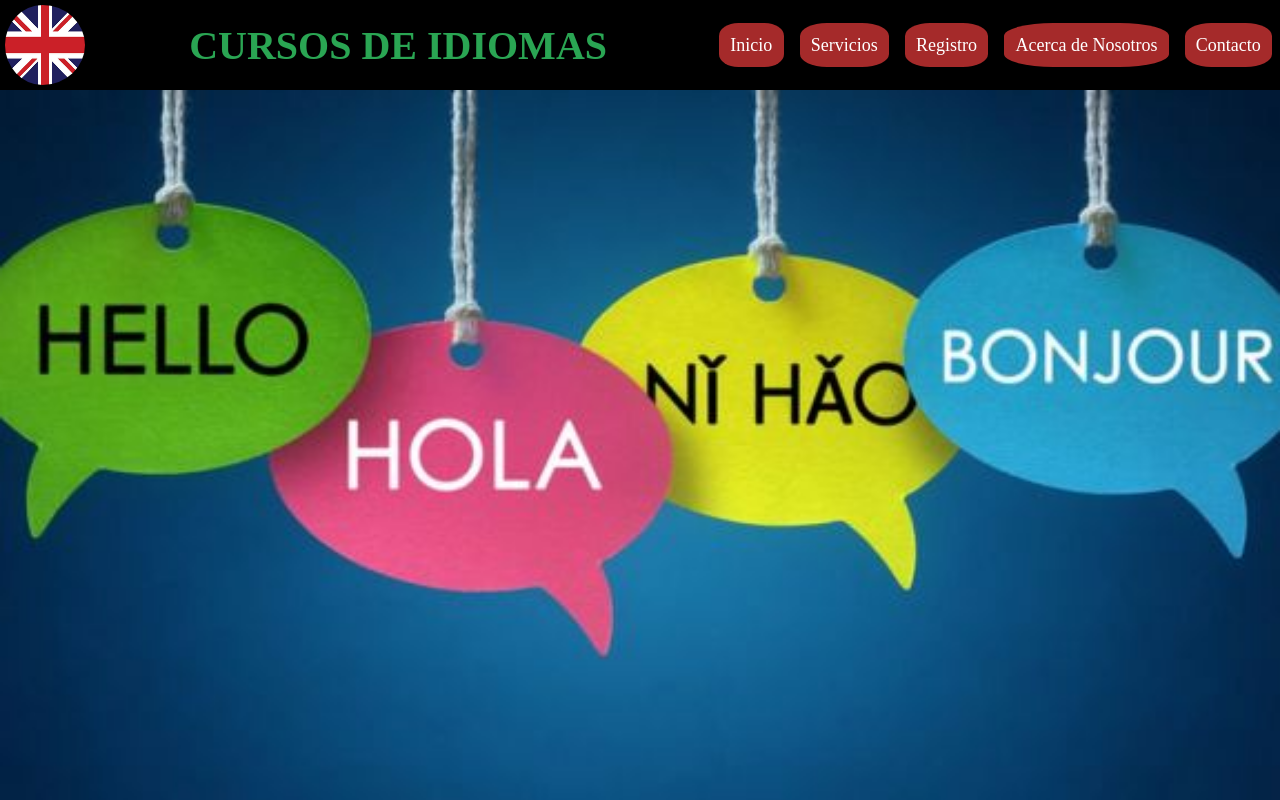
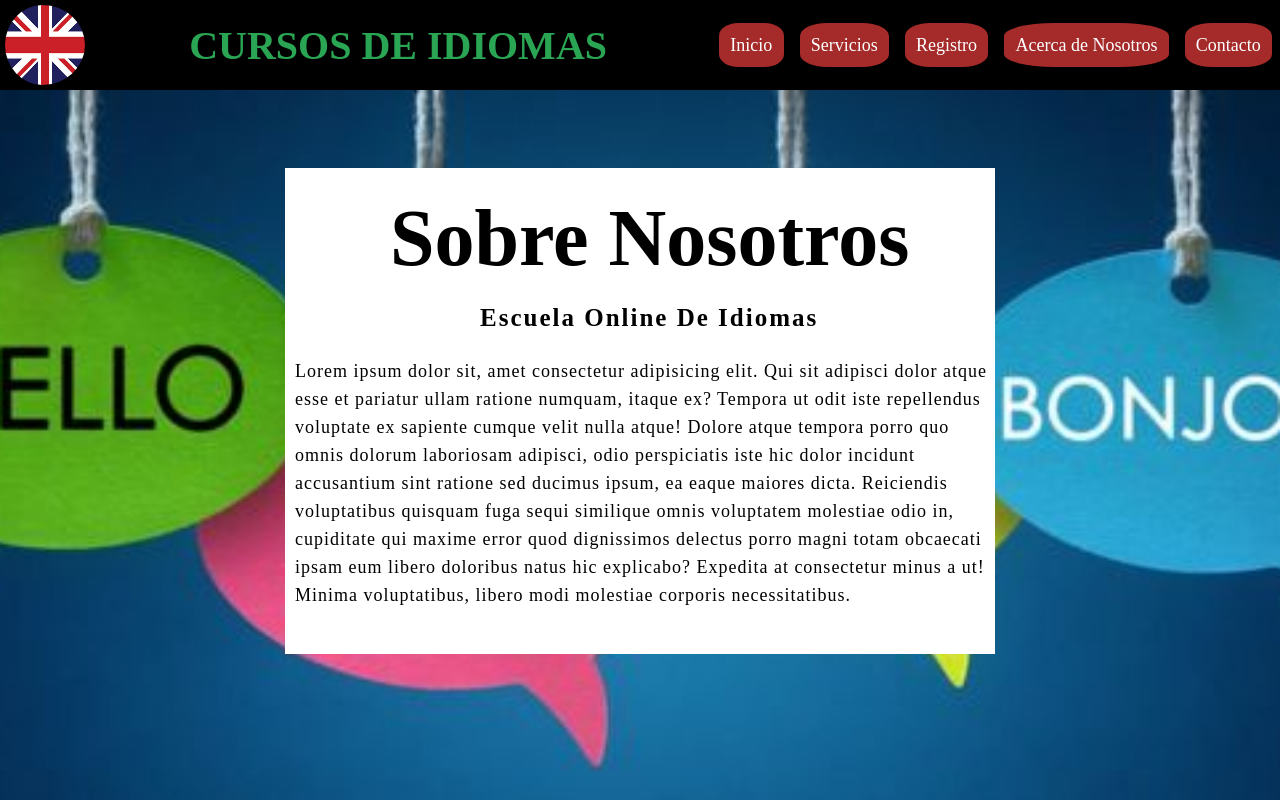
Before and after one commit to BrendaHxK/TP-codo-a-codo-Grupo-13, a plain HTML site: page acerca.html in a window 1280 px wide. Shown: the top 800 px of the page. Drawn offline with Linux system fonts and the light colour scheme.

Commit message:
modificacion en sobre nosotros y agregue recursos

```diff
--- a/acerca.html
+++ b/acerca.html
@@ -23,9 +23,21 @@
             </ul>
         </Nav>
     </header>
-    <main id="acerca">
+
+    <main #acerca>
+
+        <section class="about">
+        <div class="main-sec">
+            <div class="about-text">
+                <h1>Sobre nosotros</h1>
+                <h5>Escuela online de idiomas</h5>
+                <p>Lorem ipsum dolor sit, amet consectetur adipisicing elit. Qui sit adipisci dolor atque esse et pariatur ullam ratione numquam, itaque ex? Tempora ut odit iste repellendus voluptate ex sapiente cumque velit nulla atque! Dolore atque tempora porro quo omnis dolorum laboriosam adipisci, odio perspiciatis iste hic dolor incidunt accusantium sint ratione sed ducimus ipsum, ea eaque maiores dicta. Reiciendis voluptatibus quisquam fuga sequi similique omnis voluptatem molestiae odio in, cupiditate qui maxime error quod dignissimos delectus porro magni totam obcaecati ipsam eum libero doloribus natus hic explicabo? Expedita at consectetur minus a ut! Minima voluptatibus, libero modi molestiae corporis necessitatibus.
+                </p>
+            </div>
+        </section>
 
     </main>
+
     <footer>
         <section id="iconos">
             <i class="fa-solid fa-location-dot fa-2x"></i>
@@ -38,8 +50,6 @@
                 <li>Sprache@gmail.com</li>
                 <li>(+54) 221-123-4567</li>
             </ul>
-
-            <p></p>
     </footer>
 </body>
 </html>
--- a/style.css
+++ b/style.css
@@ -104,6 +104,57 @@ h1{
     background-repeat: no-repeat;
     background-size: cover;
 
+}
+
+.about{
+    width: 100%;
+    padding: 78px 0px;
+    background-image: url(img/idioma2.jpg);
+    height: 100vh;
+    background-position: center;
+    background-repeat: no-repeat;
+    background-size: cover;;
+}
+
+.about-text{
+    width: 700px;
+    background-color: #ffffff;
+    padding-left: 10px;
+    padding-top: 25px;
+}
+
+.main-sec{
+    width: 1130px;
+    max-width: 95%;
+    margin: 0 auto;
+    display: flex;
+    align-items: center;
+    justify-content: space-around;
+}
+
+.about-text h1{
+    color:#000;
+    font-size: 80px;
+    text-transform: capitalize;
+    margin-bottom: 20px;
+    padding-left: 95px;
+}
+
+.about-text h5 {
+    color: #000;
+    font-size: 25px;
+    text-transform: capitalize;
+    margin-bottom: 25px;
+    letter-spacing: 2px;
+    padding-left: 185px;
+}
+
+.about-text p {
+    color: #000;
+    font-size: 18px;
+    margin-bottom: 45px;
+    letter-spacing: 1px;
+    line-height: 28px;
 }
 
 #contacto{
```
Also changed, not shown: script.js (added, +25 -0 lines), servicios.html (+0 -2 lines), index.html (line endings or trailing spaces), recursos/ar.svg (added), recursos/flechaLeft.svg (added), recursos/flechaRight.svg (added), recursos/gb.svg (added).
